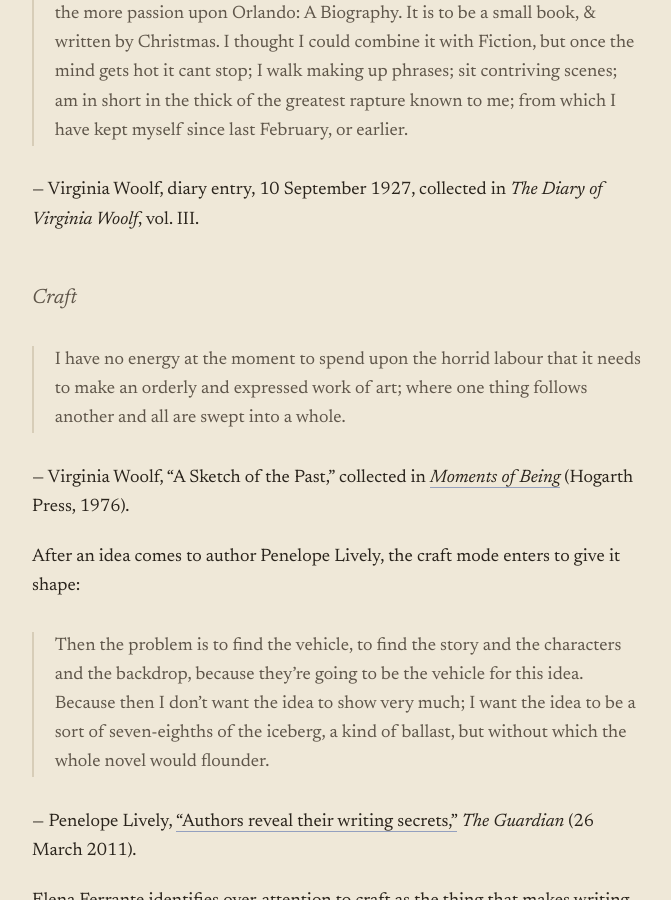
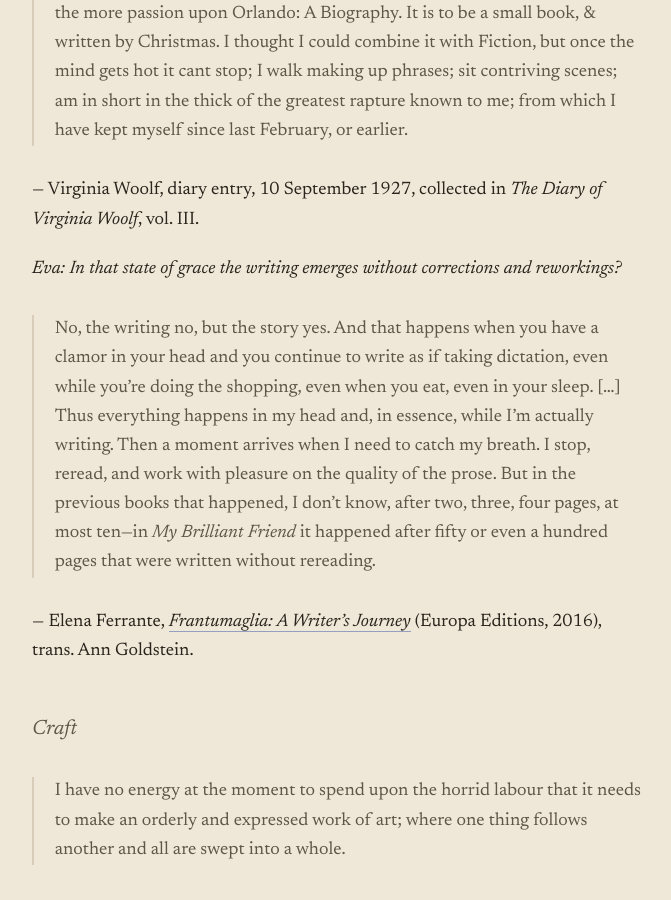
Before and after one commit to lauramoorewrites-del/treasury, a Jekyll site: the page built from _pages/my-theory-of-art-and-craft.md, in a window 1280 px wide and 900 px high, scrolled down 2351 px. Shown: the whole window, without its empty margins (302-973 px from the left). Built offline with Jekyll 4.4.1, drawn with Linux system fonts in a browser that asks for light colours.

Commit message:
Add Ferrante Q&A on dictation and the clamor in the head to Art section
Co-Authored-By: Claude Sonnet 4.6 <noreply@anthropic.com>

```diff
--- a/_pages/my-theory-of-art-and-craft.md
+++ b/_pages/my-theory-of-art-and-craft.md
@@ -43,6 +43,12 @@ As a young writer, Virginia Woolf learned that the art mode could not be summone
 
 — Virginia Woolf, diary entry, 10 September 1927, collected in *The Diary of Virginia Woolf*, vol. III.
 
+*Eva: In that state of grace the writing emerges without corrections and reworkings?*
+
+> No, the writing no, but the story yes. And that happens when you have a clamor in your head and you continue to write as if taking dictation, even while you're doing the shopping, even when you eat, even in your sleep. […] Thus everything happens in my head and, in essence, while I'm actually writing. Then a moment arrives when I need to catch my breath. I stop, reread, and work with pleasure on the quality of the prose. But in the previous books that happened, I don't know, after two, three, four pages, at most ten—in *My Brilliant Friend* it happened after fifty or even a hundred pages that were written without rereading.
+
+— Elena Ferrante, [*Frantumaglia: A Writer's Journey*](https://bookshop.org/p/books/frantumaglia-a-writer-s-journey-elena-ferrante/2938d8e0826c3b96?ean=9781609454326) (Europa Editions, 2016), trans. Ann Goldstein.
+
 ## Craft
 
 > I have no energy at the moment to spend upon the horrid labour that it needs to make an orderly and expressed work of art; where one thing follows another and all are swept into a whole.
```
